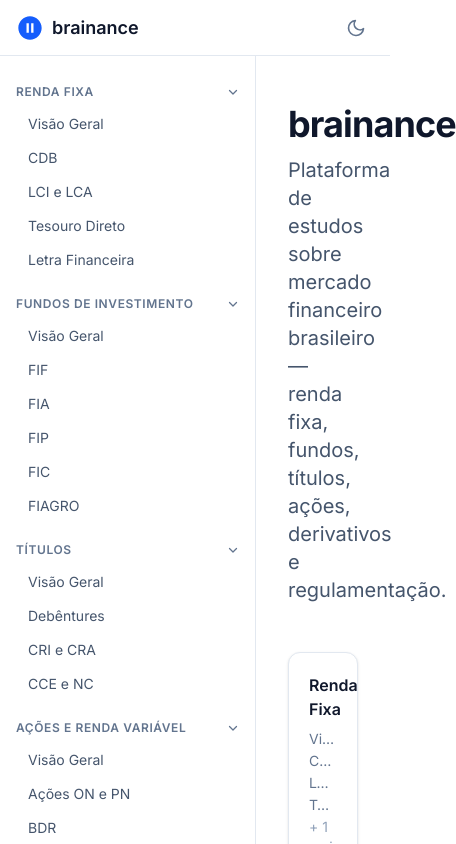
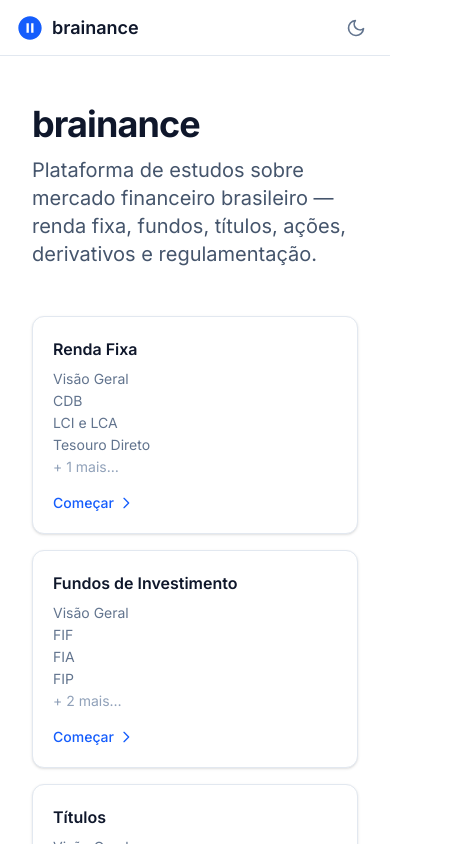
Before and after one commit to gmanucci/brainance, an Angular app: page /home in a window 390 px wide. Shown: the top 844 px of the page, 456 px wide, since content can reach past the window. Built offline with nearby package versions, Linux system fonts and the light colour scheme.

Commit message:
Hide sidebar on mobile using Tailwind responsive prefixes
Co-authored-by: gmanucci <12058621+gmanucci@users.noreply.github.com>

```diff
--- a/src/app/layout/shell/shell.html
+++ b/src/app/layout/shell/shell.html
@@ -2,6 +2,6 @@
 
 <app-sidebar />
 
-<main class="ml-64 mt-14 min-h-screen bg-white dark:bg-slate-900">
+<main class="md:ml-64 mt-14 min-h-screen bg-white dark:bg-slate-900">
   <router-outlet />
 </main>
--- a/src/app/layout/sidebar/sidebar.html
+++ b/src/app/layout/sidebar/sidebar.html
@@ -1,5 +1,5 @@
 <aside
-  class="fixed top-14 left-0 bottom-0 w-64 overflow-y-auto border-r border-slate-200 bg-white dark:border-slate-700 dark:bg-slate-900 py-6 px-4"
+  class="hidden md:block fixed top-14 left-0 bottom-0 w-64 overflow-y-auto border-r border-slate-200 bg-white dark:border-slate-700 dark:bg-slate-900 py-6 px-4"
 >
   <nav>
     @for (section of navSections; track section.featureKey) {
```
